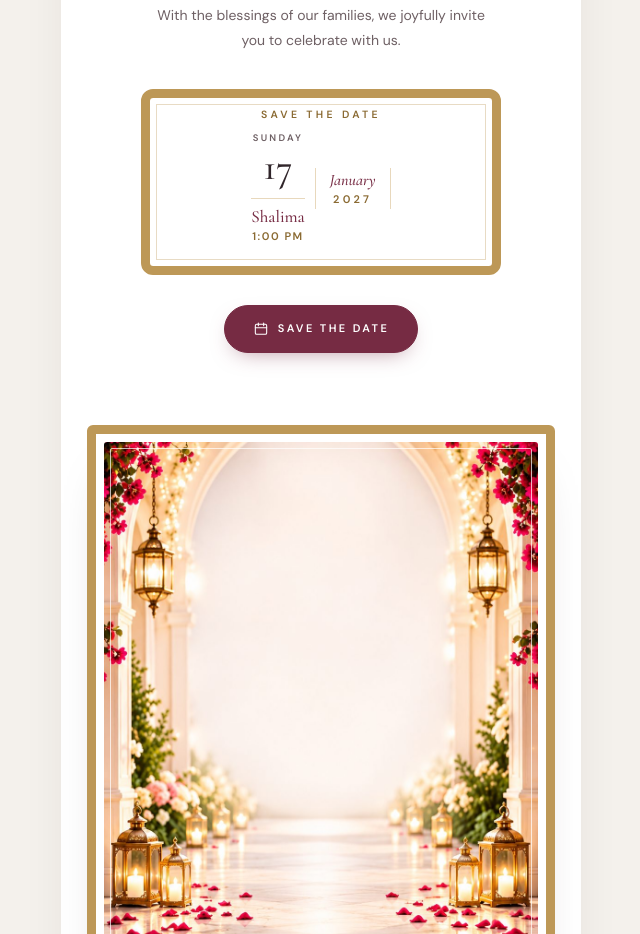
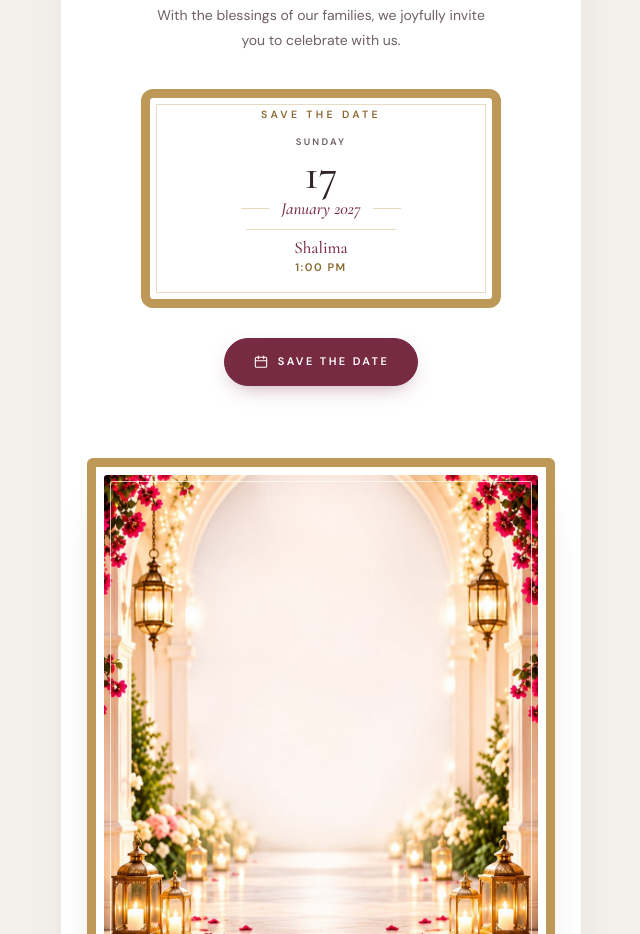
Before and after one commit to jawadupastrajd-hub/bilal-Shalima-Invitation, a plain HTML site: page index.html in a window 1280 px wide. Shown: the part 1077-2011 px from the top of the page, without its empty margins (319-959 px from the left). Drawn offline with nearby package versions, Linux system fonts and the light colour scheme.

Commit message:
Extract bilal-shalima-invitation.zip flat to repo root

```diff
--- a/index.html
+++ b/index.html
@@ -151,12 +151,12 @@
 
       <div class="date-card">
         <span class="date-label">Save the date</span>
-        <div class="date-row single">
-          <div class="date-day">
-            <small>Sunday</small><strong>17</strong>
-            <span class="date-ev">Shalima</span><span class="date-time">1:00 PM</span>
-          </div>
-          <div class="date-month"><span>January</span><span>2027</span></div>
+        <div class="date-single">
+          <small>Sunday</small>
+          <strong>17</strong>
+          <span class="single-month">January 2027</span>
+          <span class="date-ev">Shalima</span>
+          <span class="date-time">1:00 PM</span>
         </div>
       </div>
 
--- a/style.css
+++ b/style.css
@@ -154,8 +154,12 @@ h2{font:500 clamp(25px,6.6vw,29px)/1.2 var(--serif);color:var(--espresso);letter
 .date-card{margin:36px auto 30px;padding:36px 18px 24px;max-width:360px;border:9px solid var(--gold);border-radius:12px;position:relative;box-shadow:inset 0 0 0 6px #fff,inset 0 0 0 7px rgba(189,152,87,.35)}
 .date-label{position:absolute;top:12px;left:50%;transform:translate(-50%,0);background:#fff;padding:0 14px;font:600 10.5px/1 var(--sans);letter-spacing:.32em;text-transform:uppercase;color:var(--gold-text)}
 .date-row{display:grid;grid-template-columns:1fr auto 1fr;align-items:start;gap:10px}
-.date-row.single{grid-template-columns:auto auto;justify-content:center;align-items:center}
-.date-row.single .date-month{margin-top:0}
+.date-single{display:grid;gap:4px;justify-items:center;text-align:center;padding:4px 0 2px}
+.date-single small{font:600 9.5px/1 var(--sans);letter-spacing:.24em;text-transform:uppercase;color:var(--muted)}
+.date-single strong{font:500 44px/1 var(--serif);color:var(--espresso)}
+.single-month{display:flex;align-items:center;gap:12px;font:italic 500 17px/1 var(--serif);color:var(--burgundy)}
+.single-month::before,.single-month::after{content:"";width:28px;height:1px;background:var(--gold-light)}
+.date-single .date-ev{min-width:150px}
 .date-day{display:grid;gap:4px}
 .date-day small{font:600 9.5px/1 var(--sans);letter-spacing:.24em;text-transform:uppercase;color:var(--muted)}
 .date-day strong{font:500 38px/1 var(--serif);color:var(--espresso)}
```
Also changed, not shown: 2 other files.
